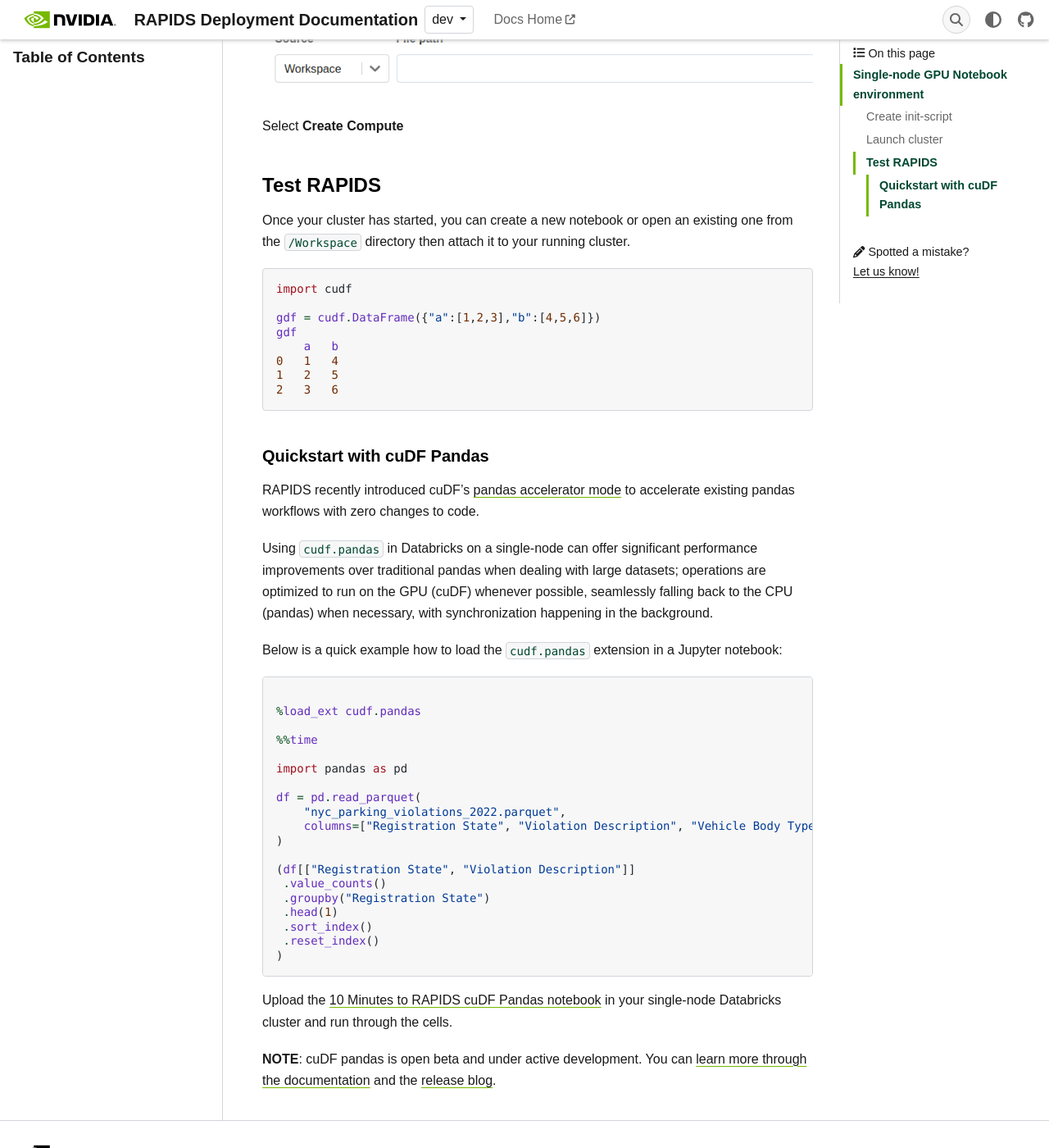
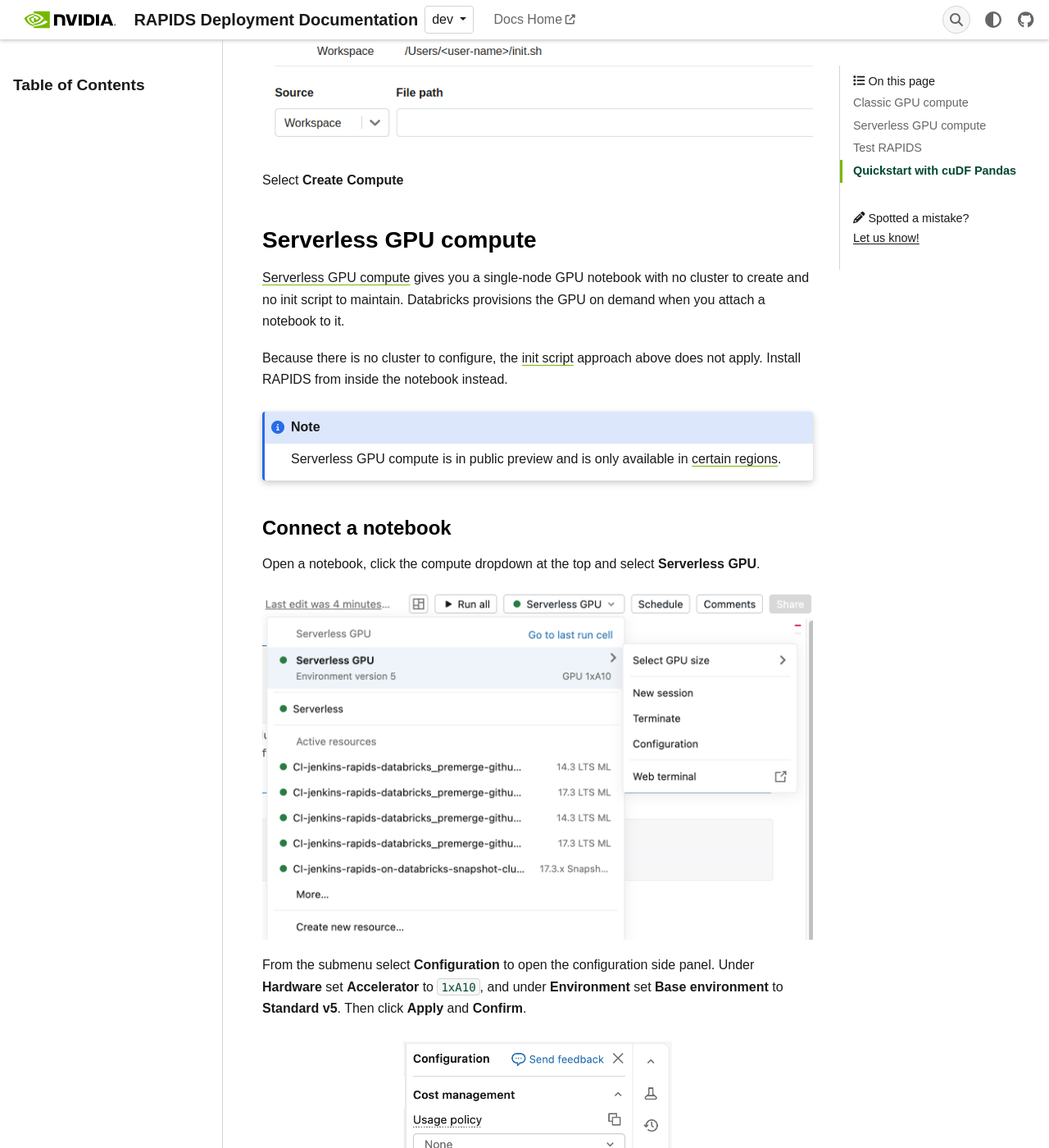
Before and after one commit to rapidsai/deployment, a Sphinx documentation site: the page built from source/platforms/databricks.md, in a window 1280 px wide and 1400 px high, scrolled down 2052 px. Shown: the whole window at 82% size. Built offline with Sphinx 7.4.7, drawn with Linux system fonts in a browser that asks for light colours; some web fonts are replaced; some of the changed text lies outside the part shown.

Commit message:
add Databricks Serverless (#736)
* add Databricks Serverless

* added intro links

* remove dask-cuda from pip installation

````diff
--- a/source/platforms/databricks.md
+++ b/source/platforms/databricks.md
@@ -6,11 +6,14 @@ review_priority: "p0"
 
 You can install RAPIDS on Databricks in a few different ways:
 
-1. Accelerate machine learning workflows in a single-node GPU notebook environment
-2. Spark users can install [RAPIDS Accelerator for Apache Spark 3.x on Databricks](https://docs.nvidia.com/spark-rapids/user-guide/latest/getting-started/databricks.html)
-3. Install Dask alongside Spark and then use libraries like `dask-cudf` for multi-node workloads
+1. Accelerate machine learning workflows in a single-node GPU notebook environment on [classic compute](classic-gpu-compute)
+2. Accelerate machine learning workflows in a single-node GPU notebook environment on [serverless GPU compute](serverless-gpu-compute)
+3. Spark users can install [RAPIDS Accelerator for Apache Spark 3.x on Databricks](https://docs.nvidia.com/spark-rapids/user-guide/latest/getting-started/databricks.html)
+4. Install Dask alongside Spark and then use libraries like `dask-cudf` for multi-node workloads
 
-## Single-node GPU Notebook environment
+(classic-gpu-compute)=
+
+## Classic GPU compute
 
 (create-init-script)=
 
@@ -55,9 +56,57 @@ Then expand the **Advanced Options** section, open the **Init Scripts** tab and
 
 Select **Create Compute**
 
-### Test RAPIDS
+(serverless-gpu-compute)=
 
-Once your cluster has started, you can create a new notebook or open an existing one from the `/Workspace` directory then attach it to your running cluster.
+## Serverless GPU compute
+
+[Serverless GPU compute](https://docs.databricks.com/aws/en/compute/serverless/gpu) gives you a single-node GPU notebook with no cluster to create and no init script to maintain. Databricks provisions the GPU on demand when you attach a notebook to it.
+
+Because there is no cluster to configure, the [init script](create-init-script) approach above does not apply. Install RAPIDS from inside the notebook instead.
+
+```{note}
+Serverless GPU compute is in public preview and is only available in [certain regions](https://docs.databricks.com/aws/en/compute/serverless/gpu).
+```
+
+### Connect a notebook
+
+Open a notebook, click the compute dropdown at the top and select **Serverless GPU**.
+
+![Screenshot of selecting Serverless GPU from the notebook compute dropdown](../images/databricks-serverless-select-compute.png)
+
+From the submenu select **Configuration** to open the configuration side panel. Under **Hardware** set **Accelerator** to `1xA10`, and under **Environment** set **Base environment** to **Standard v5**. Then click **Apply** and **Confirm**.
+
+```{figure} /images/databricks-serverless-environment-panel.png
+---
+alt: Screenshot of the Environment side panel
+width: 50%
+align: center
+---
+```
+
+```{note}
+Choose the **Standard** environment rather than the **AI** environment. The AI environment preinstalls `cupy-cuda12x`, which conflicts with the `cupy-cuda13x` build that the RAPIDS CUDA {{rapids_cuda_major}} wheels depend on.
+```
+
+### Install RAPIDS
+
+Install the RAPIDS libraries into your notebook environment.
+
+```python
+%pip install \
+    --extra-index-url={{rapids_pip_index}} \
+    "cudf-cu{{rapids_cuda_major}}=={{rapids_pip_version}}" "cuml-cu{{rapids_cuda_major}}=={{rapids_pip_version}}"
+```
+
+Then restart the Python process so that the new packages are picked up.
+
+```python
+%restart_python
+```
+
+## Test RAPIDS
+
+You can run the following code snippet to verify that the RAPIDS libraries are installed successfully on your choice of compute.
 
 ```python
 import cudf
@@ -70,7 +119,7 @@ gdf
 2   3   6
 ```
 
-#### Quickstart with cuDF Pandas
+## Quickstart with cuDF Pandas
 
 RAPIDS recently introduced cuDF’s [pandas accelerator mode](https://rapids.ai/cudf-pandas/) to accelerate existing pandas workflows with zero changes to code.
 
@@ -100,6 +149,4 @@ df = pd.read_parquet(
 )
 ```
 
-Upload the [10 Minutes to RAPIDS cuDF Pandas notebook](https://colab.research.google.com/drive/12tCzP94zFG2BRduACucn5Q_OcX1TUKY3) in your single-node Databricks cluster and run through the cells.
-
-**NOTE**: cuDF pandas is open beta and under active development. You can [learn more through the documentation](https://docs.rapids.ai/api/cudf/~~~rapids_api_docs_version~~~/?_gl=1*1oyfbsi*_ga*MTc5NDYzNzYyNC4xNjgzMDc2ODc2*_ga_RKXFW6CM42*MTcwNTU4NDUyNS4yMC4wLjE3MDU1ODQ1MjUuNjAuMC4w) and the [release blog](https://developer.nvidia.com/blog/rapids-cudf-accelerates-pandas-nearly-150x-with-zero-code-changes/).
+Upload the [10 Minutes to RAPIDS cuDF Pandas notebook](https://colab.research.google.com/drive/12tCzP94zFG2BRduACucn5Q_OcX1TUKY3) into your Databricks workspace and run through the cells.
````
Also changed, not shown: other parts of source/platforms/databricks.md (+1 -3 lines), source/images/databricks-serverless-environment-panel.png (added), source/images/databricks-serverless-select-compute.png (added).
